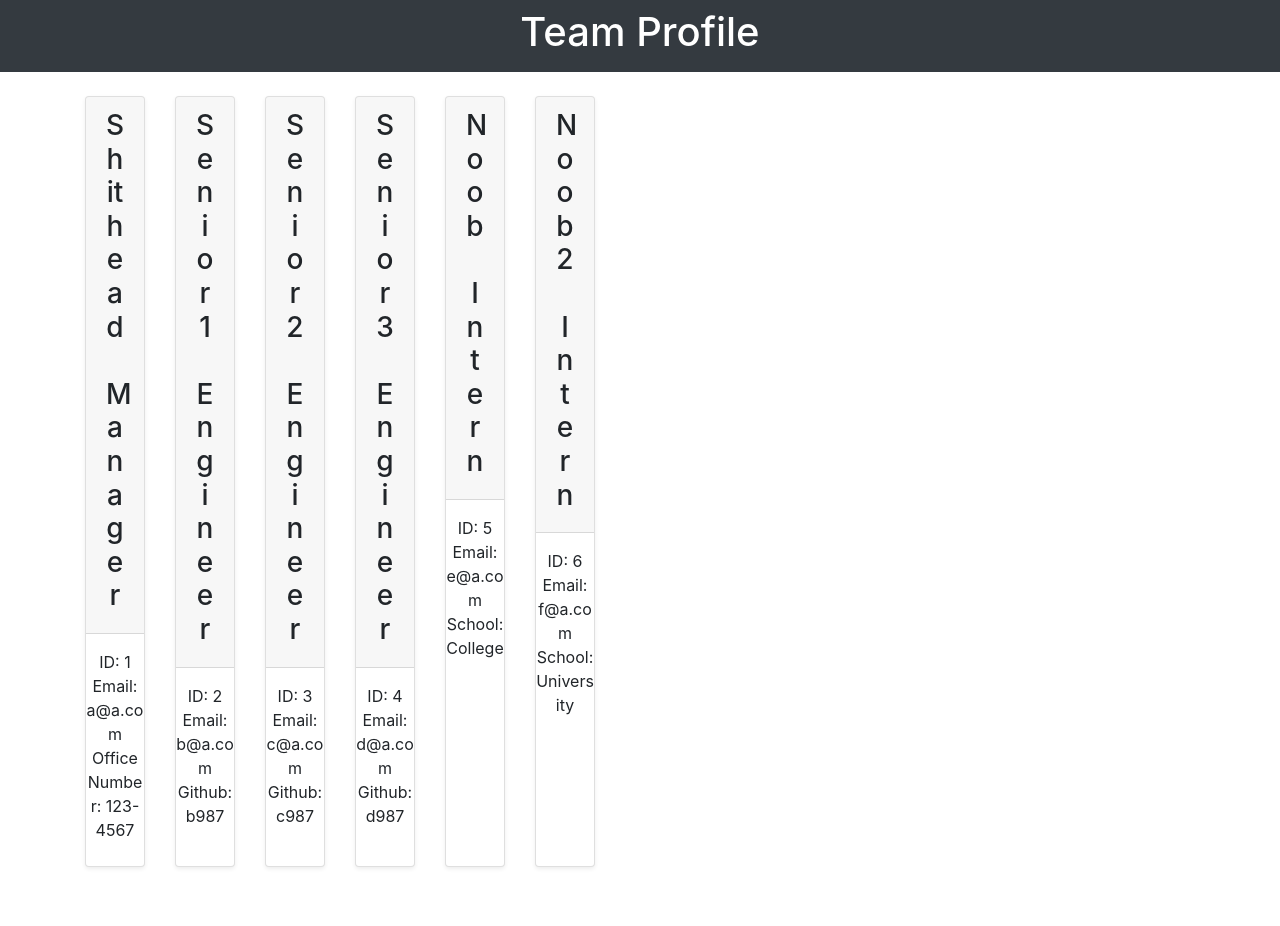
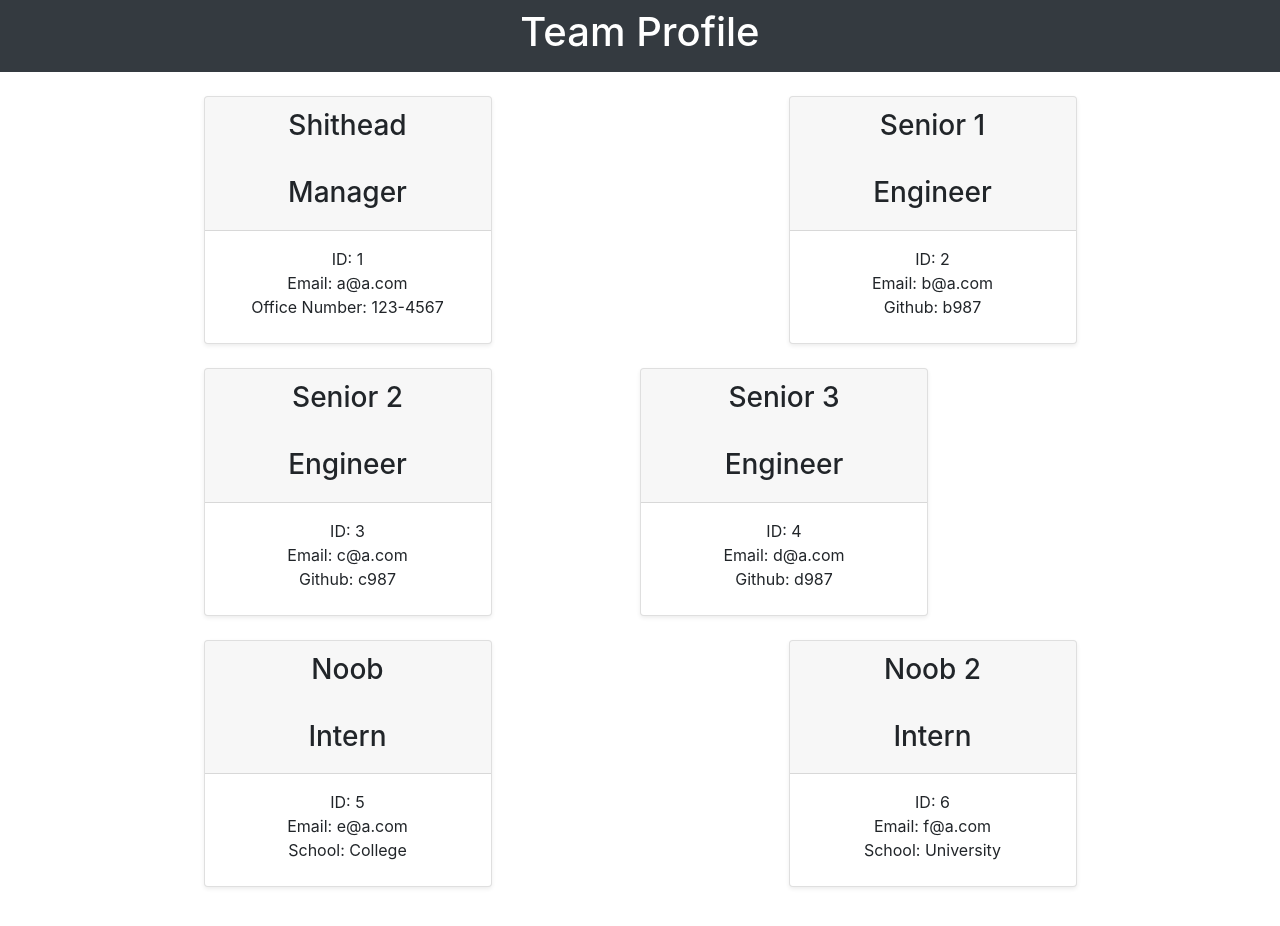
Before and after one commit to kji00/teamProfileGenerator, a plain HTML site: page test.html in a window 1280 px wide. Drawn offline with nearby package versions, Linux system fonts and the light colour scheme.

Commit message:
added bootstrap and only added 2 cards per row

```diff
--- a/style.css
+++ b/style.css
@@ -1,3 +1,3 @@
 .card {
-    width: 33%;
+    width: 18rem;
 }
--- a/test.html
+++ b/test.html
@@ -17,8 +17,9 @@
     </nav>
     <div class="container">
         <div class="row">
-            <div class="card-deck mb-3 text-center col-6">
-                <div class="card mb-4 shadow-sm">
+            <div class="card-deck mb-3 text-center">
+                <div class="col-6">
+                    <div class="card mx-auto mb-4 shadow-sm">
                         <div class="card-header">
                             <h3>Shithead<br /><br />Manager</h3>
                         </div>
@@ -28,7 +29,9 @@
                             <li>Office Number: 123-4567</li>
                         </ul>
                     </div>
-                <div class="card mb-4 shadow-sm">
+                </div>
+                <div class="col-6">
+                    <div class="card mx-auto mb-4 shadow-sm">
                         <div class="card-header">
                             <h3>Senior 1<br /><br />Engineer</h3>
                         </div>
@@ -38,7 +41,9 @@
                             <li>Github: b987</li>
                         </ul>
                     </div>
-                <div class="card mb-4 shadow-sm">
+                </div>
+                <div class="col-6">
+                    <div class="card mx-auto mb-4 shadow-sm">
                         <div class="card-header">
                             <h3>Senior 2<br /><br />Engineer</h3>
                         </div>
@@ -48,7 +53,9 @@
                             <li>Github: c987</li>
                         </ul>
                     </div>
-                <div class="card mb-4 shadow-sm">
+                </div>
+                <div clas="col-6">
+                    <div class="card mx-auto mb-4 shadow-sm">
                         <div class="card-header">
                             <h3>Senior 3<br /><br />Engineer</h3>
                         </div>
@@ -58,7 +65,9 @@
                             <li>Github: d987</li>
                         </ul>
                     </div>
-                <div class="card mb-4 shadow-sm">
+                </div>
+                <div class="col-6">
+                    <div class="card mx-auto mb-4 shadow-sm">
                         <div class="card-header">
                             <h3>Noob<br /><br />Intern</h3>
                         </div>
@@ -68,7 +77,9 @@
                             <li>School: College</li>
                         </ul>
                     </div>
-                <div class="card mb-4 shadow-sm">
+                </div>
+                <div class="col-6">
+                    <div class="card mx-auto mb-4 shadow-sm">
                         <div class="card-header">
                             <h3>Noob 2<br /><br />Intern</h3>
                         </div>
@@ -77,6 +88,7 @@
                             <li>Email: f@a.com</li>
                             <li>School: University</li>
                         </ul>
+                    </div>
                 </div>
             </div>
         </div>
```
Lines whose indentation alone changed are shown as unchanged.
